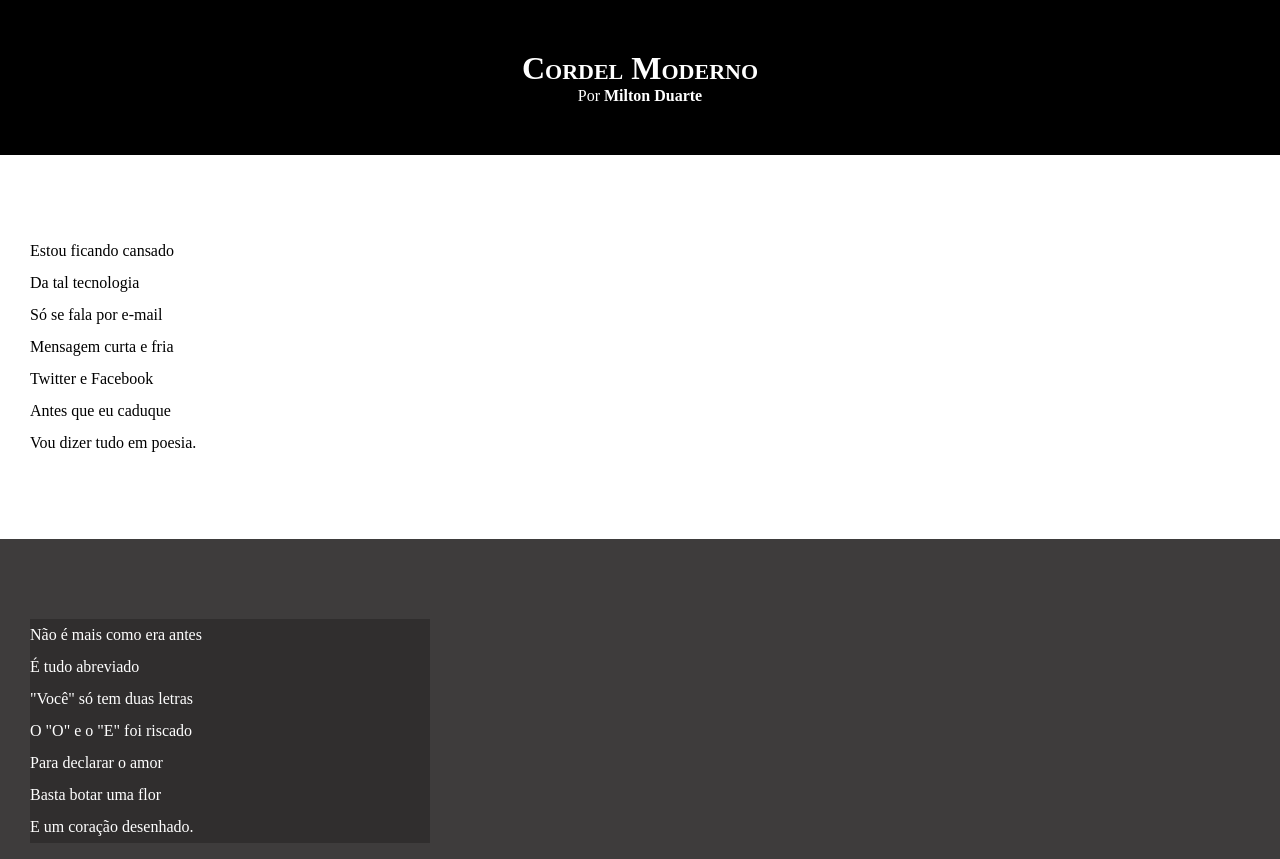
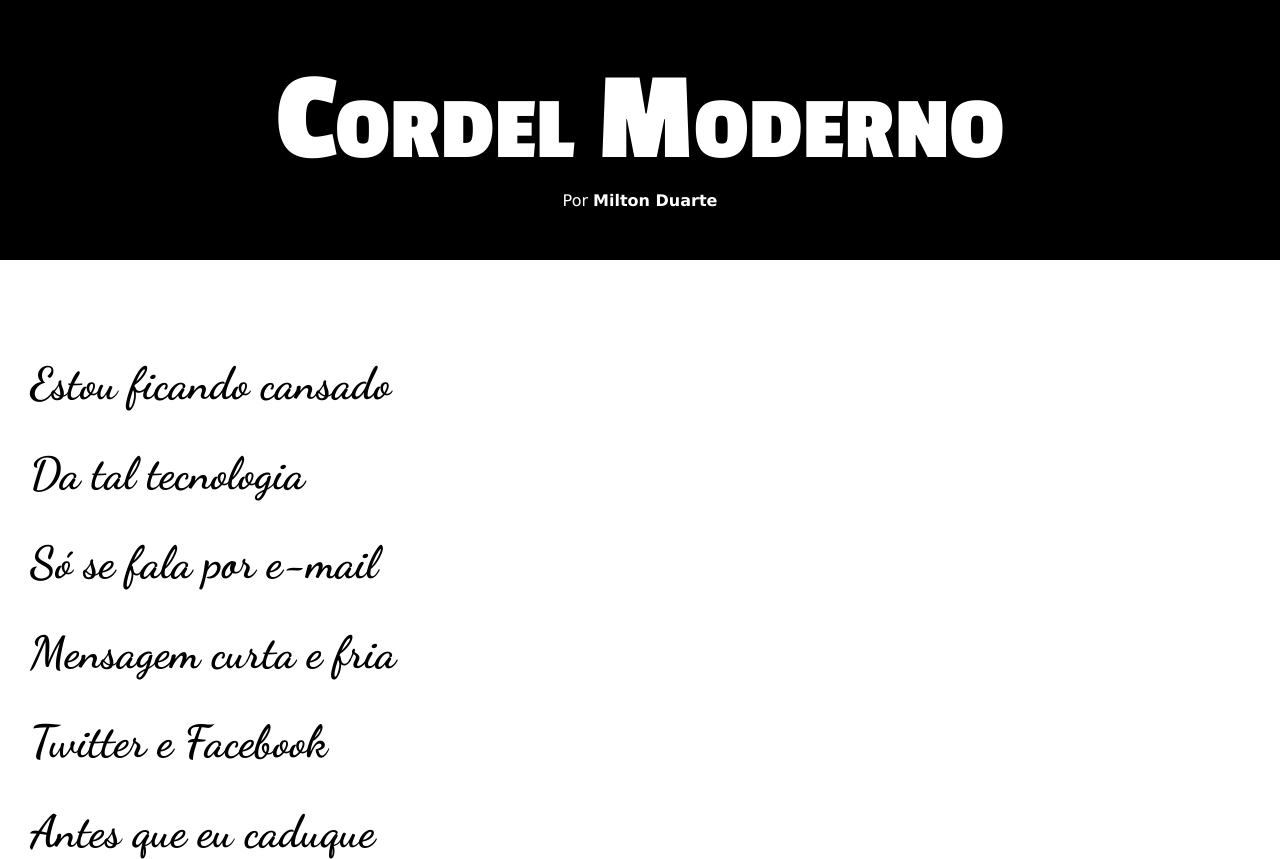
Before and after one commit to GuilhermeGuimaraesDeMedeiros/html5-css3, a plain HTML site: page desafios/des12/index.html in a window 1280 px wide. Shown: the top 859 px of the page. Drawn offline with Linux system fonts and the light colour scheme.

Commit message:
Atualização de estilos

```diff
--- a/desafios/des12/style.css
+++ b/desafios/des12/style.css
@@ -1,13 +1,28 @@
 @charset "UTF-8";
+
+@import url('https://fonts.googleapis.com/css2?family=Passion+One:wght@400;700;900&display=swap');
+
+@import url('https://fonts.googleapis.com/css2?family=Sriracha&display=swap');
+
+@import url('https://fonts.googleapis.com/css2?family=Dancing+Script:wght@400..700&display=swap');
+
+:root{
+    --fonte1: Verdana, Geneva, Tahoma, sans-serif;
+    --fonte2: "Passion One", sans-serif;
+    --fonte3: "Sriracha", cursive;
+    --fonte4: "Dancing Script", cursive;
+}
 
 *{
     margin: 0px;
     padding: 0px;
+
 }
 
 html, body{
     min-height: 100vh;
     background-color: darkgray;
+    font-family: var(--fonte1);
 }
 
 header{
@@ -19,6 +34,8 @@ header{
 header > h1 {
     padding-top: 50px;
     font-variant: small-caps;
+    font-family: var(--fonte2);
+    font-size: 10vw;
 }
 
 header > p{
@@ -40,6 +57,9 @@ section{
     padding-bottom: 10vh;
     line-height: 2em;
     padding-left: 30px;
+    font-family: var(--fonte4);
+    font-weight: 700;
+    font-size: 3.5vw;
 }
 
 section.normal{
@@ -54,7 +74,8 @@ section.imagem{
 
 section.imagem > p{
     background-color: rgba(0, 0, 0, 0.233);
-    width: 400px;
+    display: inline-block;
+    padding: 5px;
 }
 
 footer{
```
